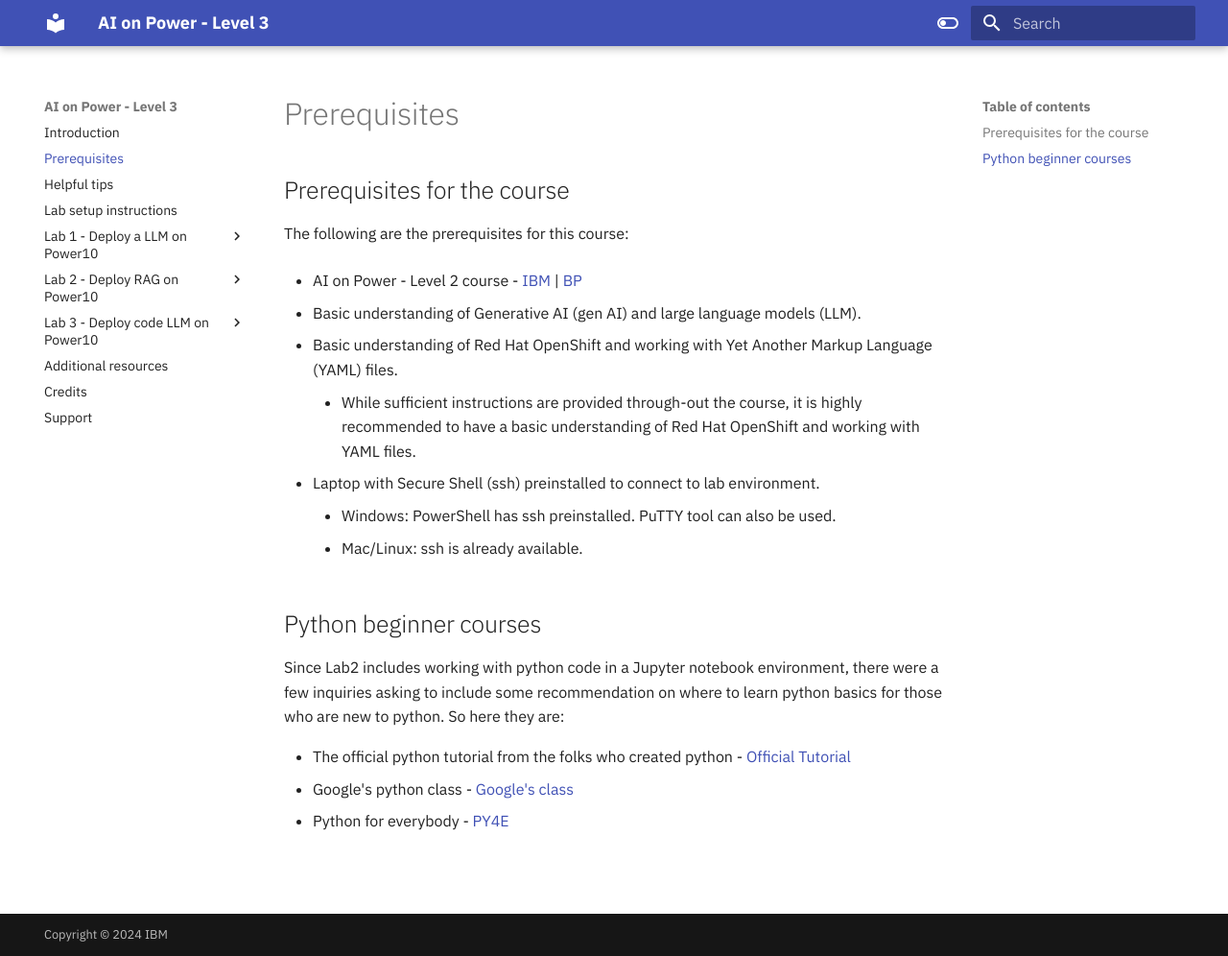
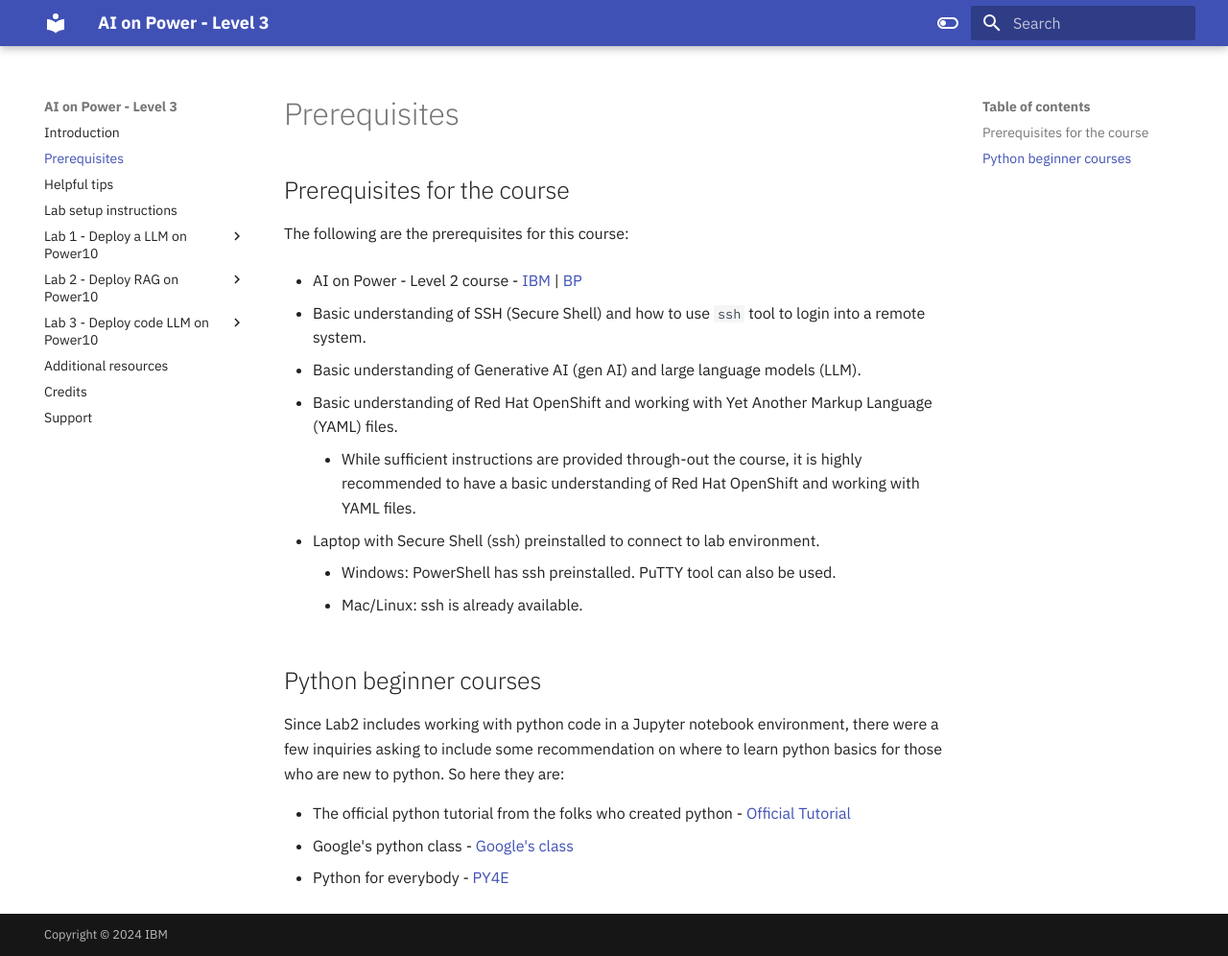
Before and after one commit to IBM/AI-on-Power-Level3, an MkDocs documentation site: the page built from docs/pre-req.md, in a window 1280 px wide and 996 px high. Shown: the whole window at 96% size. Built offline with MkDocs 1.6.1 and Material for MkDocs 9.7.7, drawn with Linux system fonts in a browser that asks for light colours.

Commit message:
Update pre-req.md

```diff
--- a/docs/pre-req.md
+++ b/docs/pre-req.md
@@ -3,6 +3,8 @@
 The following are the prerequisites for this course:
 
 * AI on Power - Level 2 course - [IBM](https://yourlearning.ibm.com/activity/PLAN-95E47B97CBB5){target="_blank"} | [BP](https://learn.ibm.com/course/view.php?id=16329){target="_blank"}
+
+* Basic understanding of SSH (Secure Shell) and how to use `ssh` tool to login into a remote system.
 
 * Basic understanding of Generative AI (gen AI) and large language models (LLM).
 
```
